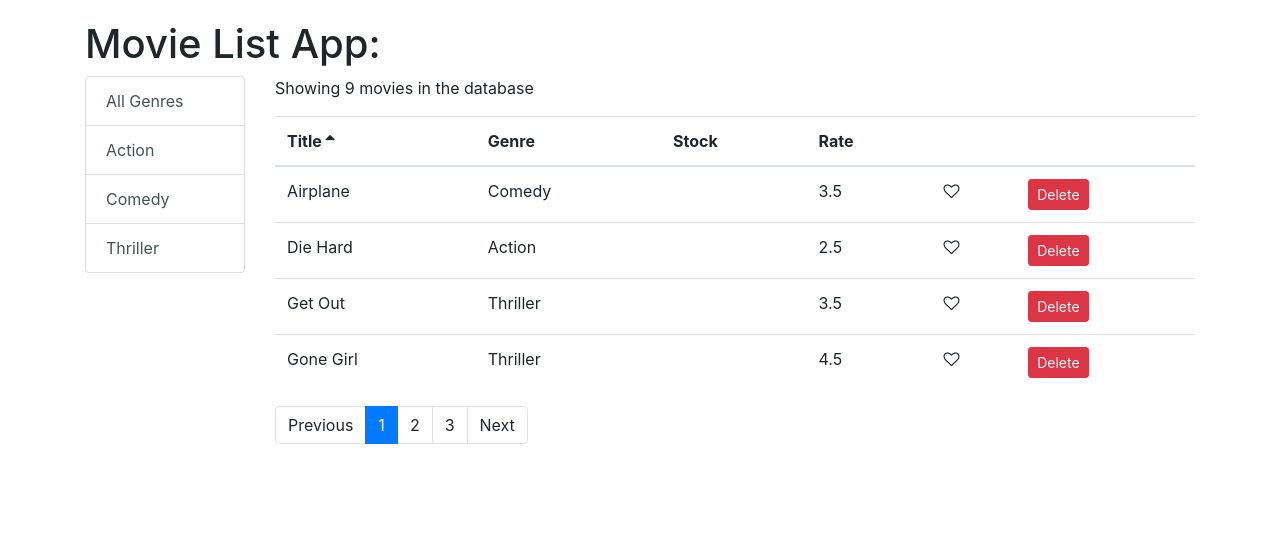
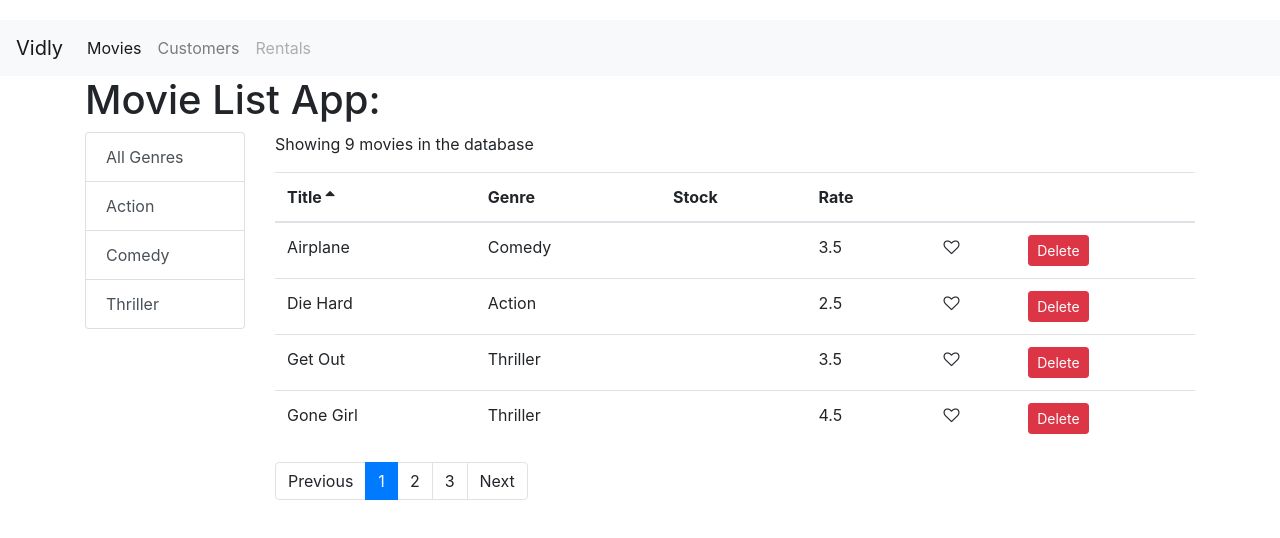
Before and after one commit to hakan-erdem-temiz/ReactJS-MovieBox, a React (Create React App) app: page /customers in a window 1280 px wide. Shown: the top 538 px of the page. Built offline with nearby package versions, Linux system fonts and the light colour scheme.

Commit message:
navigation bar initial

```diff
--- a/package.json
+++ b/package.json
@@ -8,6 +8,7 @@
     "lodash": "^4.17.10",
     "react": "^16.6.1",
     "react-dom": "^16.6.1",
+    "react-router-dom": "^4.3.1",
     "react-scripts": "2.1.1"
   },
   "scripts": {
--- a/src/App.js
+++ b/src/App.js
@@ -1,12 +1,26 @@
 import React, { Component } from "react";
+import { Route, Switch, Redirect } from "react-router-dom";
 //import * as genresAPI from "./fakeGenreService";
 import "./App.css";
 import Movies from "./components/movies";
+import NavBar from "./components/navbar";
+import Customers from "./components/customers";
+import Rentals from "./components/rentals";
+import NotFound from "./components/notfound";
 
 class App extends Component {
   render() {
     return (
       <div>
+        <NavBar />
+        {/* <Switch>
+          <Route path="/movies" Component={Movies} />
+          <Route path="/customers" Component={Customers} />
+          <Route path="/Rentals" Component={Rentals} />
+          <Route path="/notfound" Component={NotFound} />
+          <Route path="/" excat Component={Movies} />
+        </Switch> */}
+        <Route path="/customers" Component={Customers} />
         <main className="container">
           <h1>Movie List App:</h1>
           <Movies />
--- /dev/null
+++ b/src/components/customers.jsx
@@ -0,0 +1,9 @@
+import React, { Component } from "react";
+
+class Customers extends Component {
+  render() {
+    return "Customers";
+  }
+}
+
+export default Customers;
--- /dev/null
+++ b/src/components/navbar.jsx
@@ -0,0 +1,26 @@
+import React from "react";
+import { Link } from "react-router-dom";
+const NavBar = () => {
+  return (
+    <nav className="navbar navbar-expand-lg navbar-light bg-light">
+      <Link className="navbar-brand" to="/movies">
+        Vidly
+      </Link>
+      <div className="collapse navbar-collapse" id="navbarNavAltMarkup">
+        <div className="navbar-nav">
+          <Link className="nav-item nav-link active" to="/movies">
+            Movies <span className="sr-only">(current)</span>
+          </Link>
+          <Link className="nav-item nav-link" to="/customers">
+            Customers
+          </Link>
+          <Link className="nav-item nav-link disabled" to="/rentals">
+            Rentals
+          </Link>
+        </div>
+      </div>
+    </nav>
+  );
+};
+
+export default NavBar;
--- /dev/null
+++ b/src/components/notfound.jsx
@@ -0,0 +1,7 @@
+import React from "react";
+
+const NotFound = () => {
+  return "notFound!";
+};
+
+export default NotFound;
--- /dev/null
+++ b/src/components/rentals.jsx
@@ -0,0 +1,10 @@
+import React from "react";
+import { Component } from "react";
+
+class Rentals extends Component {
+  render() {
+    return "rentals!";
+  }
+}
+
+export default Rentals;
--- a/src/index.js
+++ b/src/index.js
@@ -5,8 +5,14 @@
 import * as serviceWorker from "./serviceWorker";
 import "bootstrap/dist/css/bootstrap.css";
 import "font-awesome/css/font-awesome.css";
+import { BrowserRouter } from "react-router-dom";
 
-ReactDOM.render(<App />, document.getElementById("root"));
+ReactDOM.render(
+  <BrowserRouter>
+    <App />
+  </BrowserRouter>,
+  document.getElementById("root")
+);
 
 // If you want your app to work offline and load faster, you can change
 // unregister() to register() below. Note this comes with some pitfalls.
```
Also changed, not shown: 1 other file (tests, documents, lock files or other folders).
